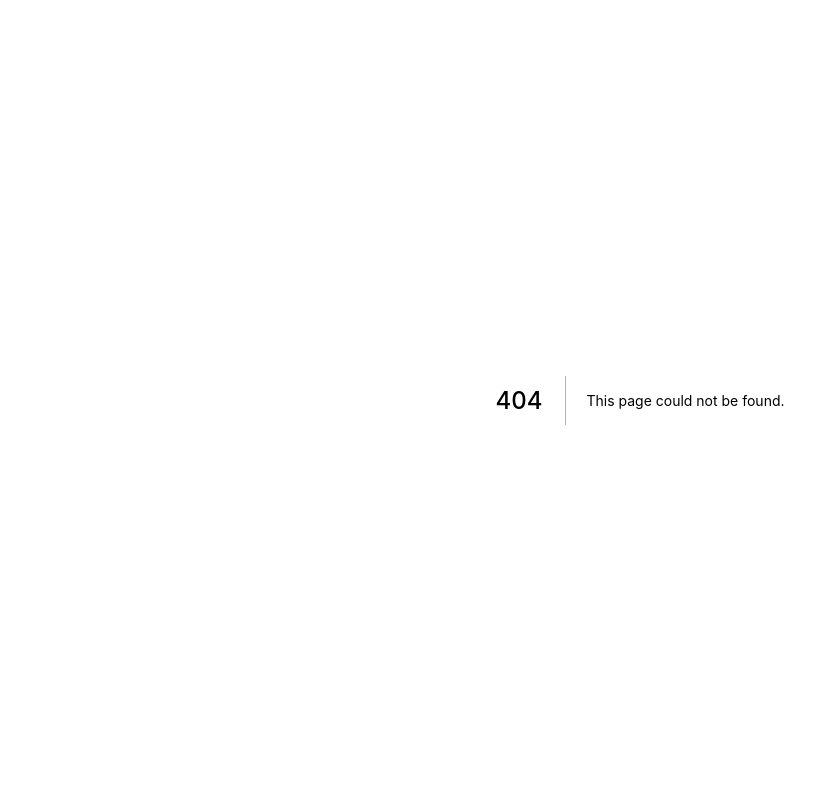
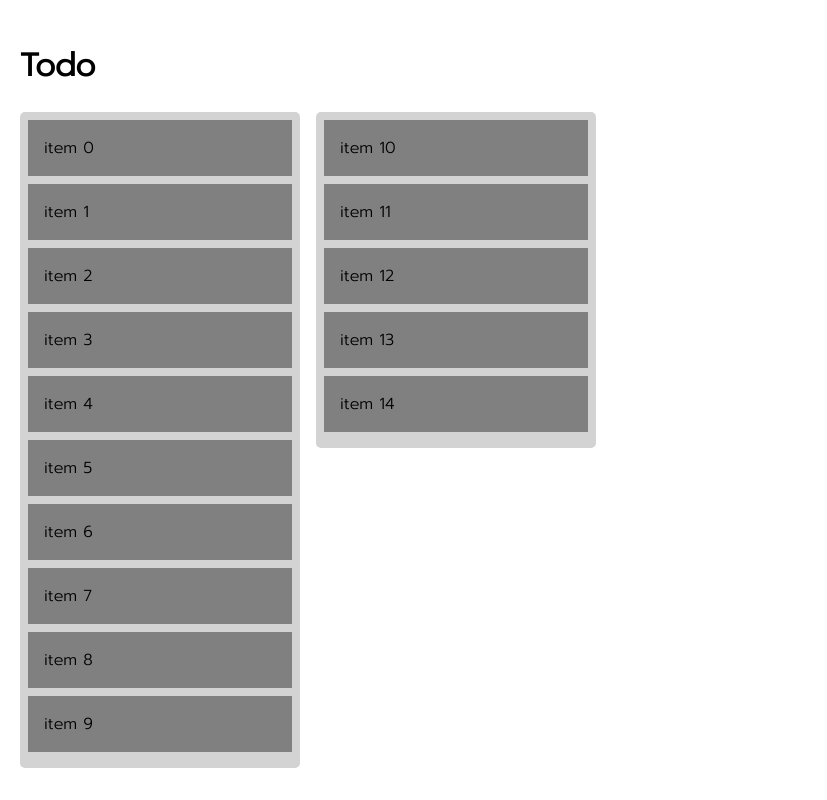
Before and after one commit to duckfollow/workout, a Next.js app: page /todo in a window 1280 px wide. Before the commit this address had no page. Shown: the whole page, without its empty margins (0-827 px from the left). Built offline with nearby package versions, Linux system fonts and the light colour scheme.

Commit message:
add feature todo list demo

```diff
--- a/next.config.js
+++ b/next.config.js
@@ -1,6 +1,6 @@
 /** @type {import('next').NextConfig} */
 const nextConfig = {
-  reactStrictMode: true,
+  reactStrictMode: false,
   images: {
     domains: ['api.duckfollow.co','localhost'],
   },
--- a/package.json
+++ b/package.json
@@ -23,6 +23,7 @@
     "next": "12.1.6",
     "nookies": "^2.5.2",
     "react": "18.1.0",
+    "react-beautiful-dnd": "^13.1.0",
     "react-dom": "18.1.0",
     "react-qr-code": "^2.0.7",
     "sharp": "^0.30.7",
--- a/pages/booking/index.js
+++ b/pages/booking/index.js
@@ -37,7 +37,6 @@ function Booking({ data, userId }) {
     const [loginId, setLoginId] = useState();
     const [animateLogin, setAnimateLogin] = useState(false);
     const socket = io(process.env.NEXT_PUBLIC_URL_WEBSOCKET, { transports: ['websocket'] });
-    console.log(dataTable.data.length)
 
     useEffect(() => {
         socket.connect();
@@ -542,7 +541,6 @@ function Booking({ data, userId }) {
 export async function getServerSideProps(context) {
     const cookies = context.req ? context.req.cookies : '';
     const userId = cookies.userId !== undefined ? cookies.userId : process.env.NEXT_PUBLIC_USER;
-    console.log(userId)
     const res = await axios.post(`${process.env.NEXT_PUBLIC_URL}api/v1/booking/room/read`, {
         "store": userId
     })
--- /dev/null
+++ b/pages/todo/index.js
@@ -0,0 +1,205 @@
+import Head from "next/head";
+import Image from "next/image";
+import styles from "../../styles/todo.module.css";
+import React, { useState } from "react";
+import { DragDropContext, Droppable, Draggable } from "react-beautiful-dnd";
+import { NoSsr } from "@mui/material";
+import Stack from "@mui/material/Stack";
+
+
+const Todo = () => {
+    // fake data generator
+    const getItems = (count, offset = 0) =>
+        Array.from({ length: count }, (v, k) => k).map(k => ({
+            id: `item-${k + offset}`,
+            content: `item ${k + offset}`
+        }));
+
+    const [items, setItems] = useState(getItems(10));
+    const [selected, setSelected] = useState(getItems(5, 10));
+    const id2List = {
+        droppable: 'items',
+        droppable2: 'selected'
+    };
+
+    const getList = id => {
+        return id === 'droppable' ? items : selected;
+    }
+
+    const move = (source, destination, droppableSource, droppableDestination) => {
+        const sourceClone = Array.from(source);
+        const destClone = Array.from(destination);
+        const [removed] = sourceClone.splice(droppableSource.index, 1);
+
+        destClone.splice(droppableDestination.index, 0, removed);
+
+        const result = {};
+        result[droppableSource.droppableId] = sourceClone;
+        result[droppableDestination.droppableId] = destClone;
+
+        return result;
+    };
+
+    // a little function to help us with reordering the result
+    const reorder = (list, startIndex, endIndex) => {
+        const result = Array.from(list);
+        const [removed] = result.splice(startIndex, 1);
+        result.splice(endIndex, 0, removed);
+        return result;
+    };
+
+    const grid = 8;
+
+    const getItemStyle = (isDragging, draggableStyle) => ({
+        // some basic styles to make the items look a bit nicer
+        userSelect: "none",
+        padding: grid * 2,
+        margin: `0 0 ${grid}px 0`,
+
+        // change background colour if dragging
+        background: isDragging ? "lightgreen" : "grey",
+
+        // styles we need to apply on draggables
+        ...draggableStyle
+    });
+
+    const getListStyle = isDraggingOver => ({
+        background: isDraggingOver ? "lightblue" : "lightgrey",
+        minHeight: 80,
+        borderRadius: 5,
+        padding: grid,
+        width: 280
+    });
+
+
+    const _onDragEnd = (result) => {
+        // dropped outside the list
+        if (!result.destination) {
+            return;
+        }
+
+        const _items = reorder(
+            items,
+            result.source.index,
+            result.destination.index
+        );
+
+        setItems(_items);
+    }
+
+    const onDragEnd = result => {
+        const { source, destination } = result;
+
+        // dropped outside the list
+        if (!destination) {
+            return;
+        }
+
+        if (source.droppableId === destination.droppableId) {
+            const _items = reorder(
+                getList(source.droppableId),
+                source.index,
+                destination.index
+            );
+
+            if (source.droppableId === 'droppable2') {
+                setSelected(_items);
+            } else {
+                setItems(_items);
+            }
+        } else {
+            const result = move(
+                getList(source.droppableId),
+                getList(destination.droppableId),
+                source,
+                destination
+            );
+
+            setItems(result.droppable)
+            setSelected(result.droppable2)
+        }
+    };
+
+    return (
+        <div style={
+            {
+                padding: 20,
+            }
+        }>
+            <Head>
+                <title>Todo</title>
+                <meta name="description" content="Generated by create next app" />
+                <link rel="icon" href="/favicon.ico" />
+            </Head>
+            <h1>Todo</h1>
+            <NoSsr>
+                <DragDropContext onDragEnd={onDragEnd}>
+                    <Stack direction="row" spacing={2}>
+                        <div>
+                            <Droppable droppableId="droppable">
+                                {(provided, snapshot) => (
+                                    <div
+                                        ref={provided.innerRef}
+                                        style={getListStyle(snapshot.isDraggingOver)}>
+                                        {items.map((item, index) => (
+                                            <Draggable
+                                                key={item.id}
+                                                draggableId={item.id}
+                                                index={index}>
+                                                {(provided, snapshot) => (
+                                                    <div
+                                                        ref={provided.innerRef}
+                                                        {...provided.draggableProps}
+                                                        {...provided.dragHandleProps}
+                                                        style={getItemStyle(
+                                                            snapshot.isDragging,
+                                                            provided.draggableProps.style
+                                                        )}>
+                                                        {item.content}
+                                                    </div>
+                                                )}
+                                            </Draggable>
+                                        ))}
+                                        {provided.placeholder}
+                                    </div>
+                                )}
+                            </Droppable>
+                        </div>
+                        <div>
+                            <Droppable droppableId="droppable2">
+                                {(provided, snapshot) => (
+                                    <div
+                                        ref={provided.innerRef}
+                                        style={getListStyle(snapshot.isDraggingOver)}>
+                                        {selected.map((item, index) => (
+                                            <Draggable
+                                                key={item.id}
+                                                draggableId={item.id}
+                                                index={index}>
+                                                {(provided, snapshot) => (
+                                                    <div
+                                                        ref={provided.innerRef}
+                                                        {...provided.draggableProps}
+                                                        {...provided.dragHandleProps}
+                                                        style={getItemStyle(
+                                                            snapshot.isDragging,
+                                                            provided.draggableProps.style
+                                                        )}>
+                                                        {item.content}
+                                                    </div>
+                                                )}
+                                            </Draggable>
+                                        ))}
+                                        {provided.placeholder}
+                                    </div>
+                                )}
+                            </Droppable>
+                        </div>
+                    </Stack>
+                </DragDropContext>
+            </NoSsr>
+        </div>
+    );
+}
+
+export default Todo;
--- /dev/null
+++ b/styles/todo.module.css
@@ -0,0 +1,6 @@
+.div1 {
+    width: 350px;
+    height: 70px;
+    padding: 10px;
+    border: 1px solid #aaaaaa;
+  }
```
Also changed, not shown: components/AppBar.js (+6 -2 lines), 1 other file (tests, documents, lock files or other folders).
